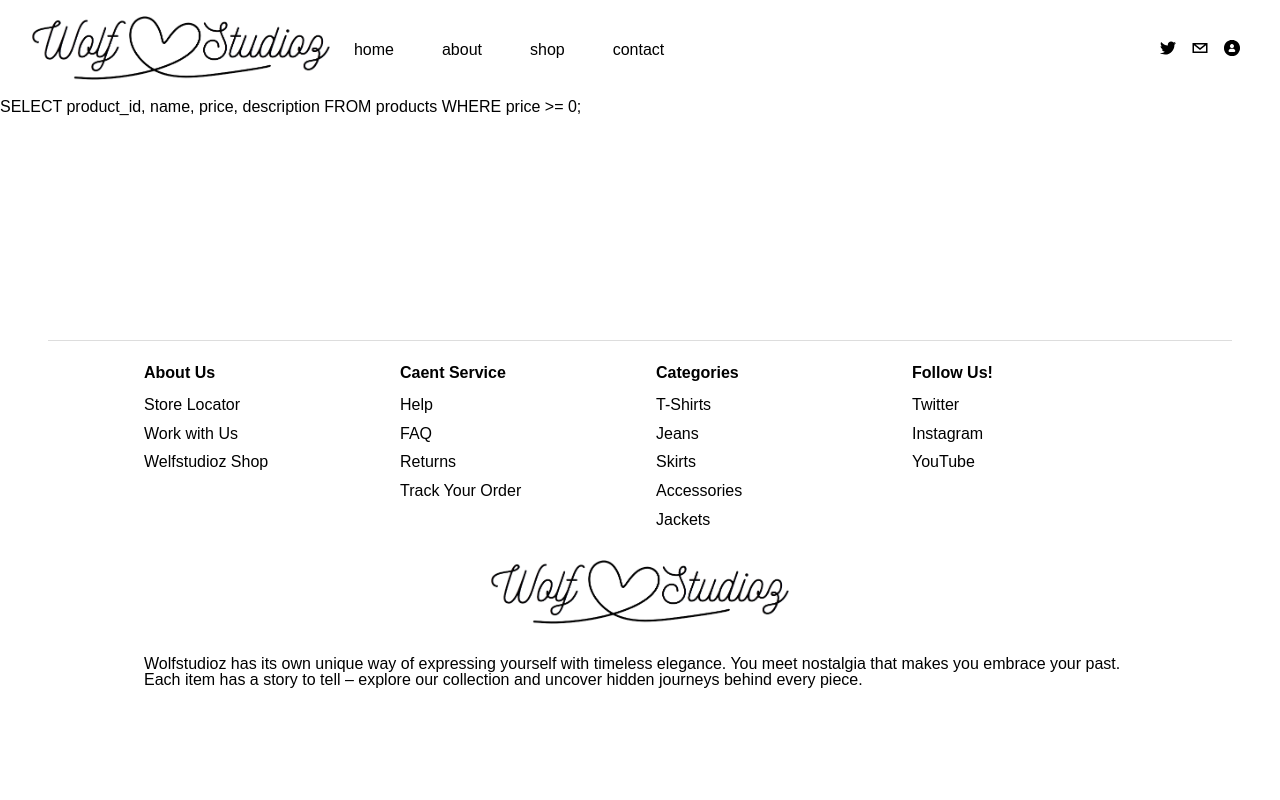
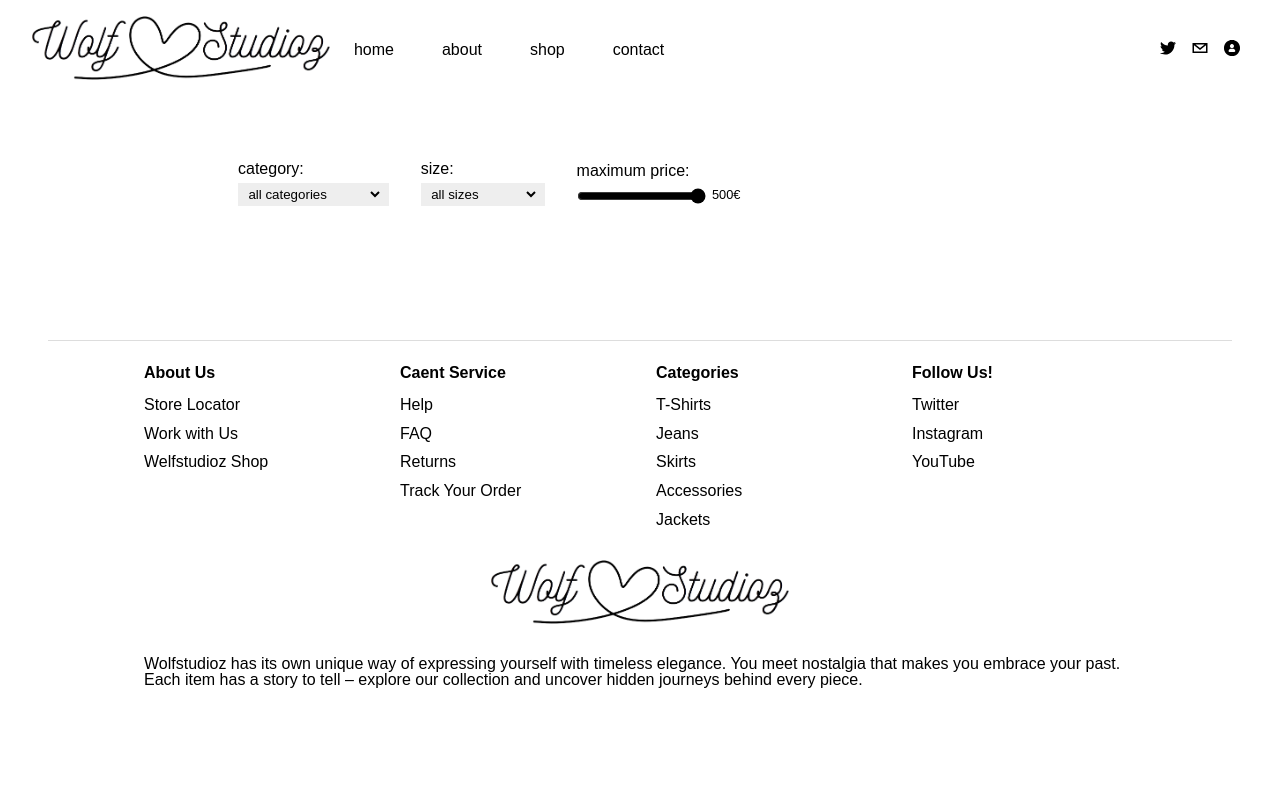
Before and after one commit to babyoumine/gip-wolfstudioz, a PHP site: page /shop.php in a window 1280 px wide. Run offline with PHP 8.4, Linux system fonts and the light colour scheme; data that the repository does not hold is empty; some web fonts are replaced.

Commit message:
mudancas

```diff
--- a/root/css/shop.css
+++ b/root/css/shop.css
@@ -3,25 +3,56 @@ main {
     margin: auto;
     padding: 3rem;
     display: flex;
+    flex-direction: column;
     justify-content: center;
-    max-width: 980px;
+    gap: 1rem;
+    max-width: 900px;
     width: 100%;
 }
-.producten{
-    display: grid;
-    grid-template-columns: repeat(auto-fit,minmax(200px,1fr));
-    grid-column-gap: 2rem;
-    grid-row-gap: 2rem;
+.filters {
+    display: flex;
+    justify-content: left;
+    flex-wrap: wrap;
+    gap: 2rem;
+}
+.filters label {
+    display: flex;
+    flex-direction: column;
+    justify-content: space-evenly;
+    gap: 0.4rem;
+}
+.filters select {
+    border-right: 0.4rem solid transparent;
+    padding: 0.2rem 0.4rem;
+    background-color: #eeeeee;
+}
+.filters .price-range {
+    display: flex;
+    align-items: center;
+    gap: 0.4rem;
+}
+.filters input[type="range"] {
+    margin: 0;
+    accent-color: black;
+}
+.filters .price-range span {
+    font-size: 0.8rem;
+}
+.products {
+    display: flex;
+    gap: 2rem;
+    flex-shrink: 0;
+    justify-content: left;
+    flex-wrap: wrap;
     box-sizing: border-box;
-    flex-wrap: wrap;
     position: relative;
     width: 100%;
 }
 .product {
-    max-width: 200px;
     display: flex;
     align-items: center;
     flex-direction: column;
+    width: 180px;
     gap: 1.5rem;
 }
 .product img {
--- a/root/shop.php
+++ b/root/shop.php
@@ -10,8 +10,8 @@
 <body>
     <?php include("./views/header.php") ?>
     <?php
-        $filters["category"] = isset($_GET["category"]) ? $_GET["category"] : null;
-        $filters["size"] = isset($_GET["size"]) ? $_GET["size"] : null;
+        $filters["category"] = isset($_GET["category"]) && $_GET["category"] && $_GET["category"] !== "all" ? $_GET["category"] : null;
+        $filters["size"] = isset($_GET["size"]) && $_GET["size"] && $_GET["size"] !== "all" ? $_GET["size"] : null;
         $price = isset($_GET["price"]) ? floatval($_GET["price"]) : null;
 
         $servername = "localhost";
@@ -25,13 +25,17 @@
             die("Connectie mislukt: " . $connect->connect_error);
         }
 
-        $sql = "SELECT product_id, name, price, description FROM products WHERE ";
+
+
+        $sql = "SELECT p.product_id as product_id, name, price, description, COUNT( * ) AS sizes_count, SUM( s.quantity ) AS total_quantity
+                FROM products p
+                JOIN sizes s ON p.product_id = s.product_id
+                WHERE ";
         $categoryQuery = where($filters, 'category');
         $sizeQuery = where($filters, 'size');
-        $priceQuery = (isset($price)) ? " price <= {$price} " : " price >= 0;";
-        $sql = implode('', array($sql, $categoryQuery, $sizeQuery, $priceQuery));
-        echo $sql;
-
+        $priceQuery = (isset($price)) ? " price <= {$price} " : " price >= 0";
+        $sql = implode('', array($sql, $categoryQuery, $sizeQuery, $priceQuery, " GROUP BY p.product_id"));
+        // echo $sql;
         $result = $connect->query($sql);
 
         $products = $result->fetch_all();
@@ -42,16 +46,41 @@
         }
     ?>
     <main>
-        <h1><?php
-                echo $filters["category"];
-            ?>
-        </h1>
-        <div class="producten">
+        <div class="filters">
+            <label for="category">
+                <span>category:</span>
+                <select name="category" id="category">
+                    <option disabled>select the category</option>
+                    <option name="all" value="" selected>all categories</option>
+                    <option name="sweaters" value="sweaters">sweaters</option>
+                    <option name="shirts" value="shirts">shirts</option>
+                    <option name="jeans" value="jeans">jeans</option>
+                </select>
+            </label>
+            <label for="size">
+                <span>size:</span>
+                <select name="size" id="size">
+                    <option disabled>select the size</option>
+                    <option name="all" value="" selected >all sizes</option>
+                    <option name="small" value="small">small</option>
+                    <option name="medium" value="medium">medium</option>
+                    <option name="large" value="large">large</option>
+                </select>
+            </label>
+            <label for="price">
+                <span>maximum price:</span>
+                <div class="price-range">
+                    <input id="price" type="range" min=1 max=500 value="<?php echo $price ? $price : "500" ?>">
+                    <span><?php echo $price ? $price : "500" ?>€</span>
+                </div>
+            </label>
+        </div>
+        <div class="products">
             <?php
                 foreach($products as &$product) {
             ?>
                 <div class="product">
-                    <img src="./Images/Hoodie1.jpg" alt="plant">
+                    <img src="./images/products/<?php echo $product[0]; ?>_1.jpg" alt="plant">
                     <div>
                         <span class="product-title"><?php echo $product[1] ?></span>
                         <!-- <p><?php echo $product[3] ?></p> description not necessary -->
@@ -65,16 +94,28 @@
         </div>
     </main>
     <script>
-        function filterProducts(keyword) {
-            var products = document.querySelectorAll('.producten');
-            products.forEach(function(product) {
-                var description = product.querySelector('p').innerText.toLowerCase();
-                if (description.includes(keyword.toLowerCase())) {
-                    product.style.display = 'block';
-                } else {
-                    product.style.display = 'none';
-                }
-            });
+        let searchParams = new URLSearchParams(window.location.search);
+
+        let priceInput = document.querySelector(".filters .price-range input")
+        priceInput.addEventListener("input", (event) => document.querySelector(".filters .price-range span").innerText = `${event.target.value}€`);
+        priceInput.addEventListener("change", (event) => changeSearchParams("price", event.target.value));
+
+        let sizeSelect = document.getElementById("size");
+        let selectedSize = sizeSelect.querySelector(`option[name=${searchParams.get("size") || "all"}]`);
+        if(selectedSize) {
+            selectedSize.selected = true;
+        } else changeSearchParams("size", "all");
+        sizeSelect.addEventListener("change", (event) => changeSearchParams("size", event.target.value))
+        let categorySelect = document.getElementById("category");
+        let selectedCategory = categorySelect.querySelector(`option[name=${searchParams.get("category") || "all"}]`);
+        if(selectedCategory) {
+            selectedCategory.selected = true;
+        } else changeSearchParams("category", "all");
+        categorySelect.addEventListener("change", (event) => changeSearchParams("category", event.target.value))
+
+        function changeSearchParams(parameter, value) {
+            searchParams.set(parameter, value);
+            window.location.search = searchParams.toString();
         }
     </script>
     <?php include("./views/footer.php") ?>
--- a/root/views/header.php
+++ b/root/views/header.php
@@ -1,6 +1,6 @@
 <nav class="navbar">
     <div class="logo">
-      <a href="#">
+      <a href="home.php">
         <img src="./Images/wolf.png" alt="KledingWinkel Logo">
       </a>
     </div>
```
Also changed, not shown: root/images/products/1_1.jpg (added), root/images/products/2_1.jpg (added), root/images/products/3_1.jpg (added), root/images/products/3_2.jpg (added), 10 other files.
